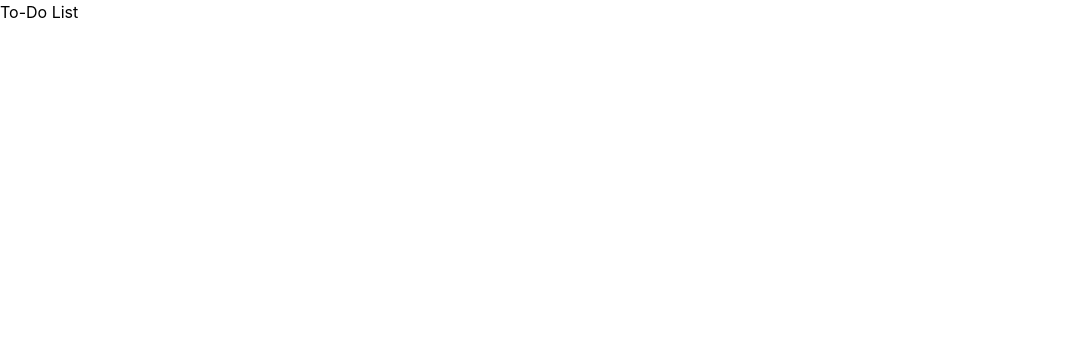
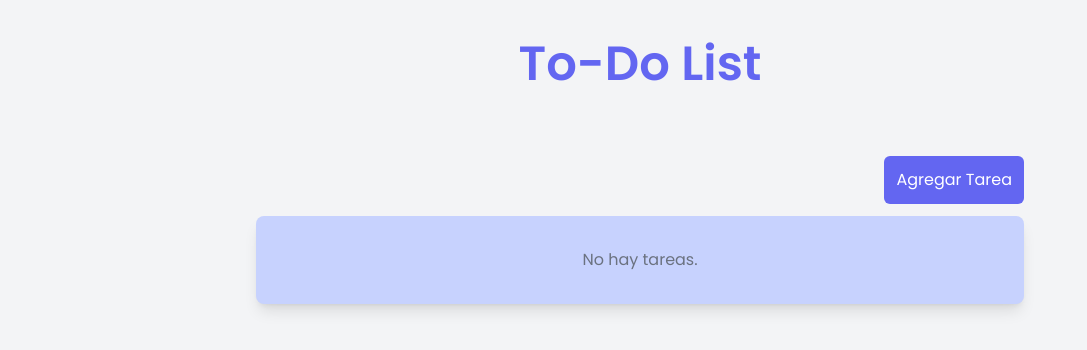
Before and after one commit to AlejoAndino/To-Do-List-PT, a React (Vite) app: page / in a window 1280 px wide. Shown: the top 350 px of the page, without its empty margins (0-1087 px from the left). Built offline with nearby package versions, Linux system fonts and the light colour scheme.

Commit message:
finished features

```diff
--- a/package.json
+++ b/package.json
@@ -11,7 +11,8 @@
   },
   "dependencies": {
     "react": "^18.3.1",
-    "react-dom": "^18.3.1"
+    "react-dom": "^18.3.1",
+    "react-icons": "^5.4.0"
   },
   "devDependencies": {
     "@eslint/js": "^9.17.0",
--- a/src/App.tsx
+++ b/src/App.tsx
@@ -1,12 +1,69 @@
-import './App.css'
+import React, { useState, useEffect } from "react";
+import AddTaskForm from "./components/AddTaskForm";
+import TaskList from "./components/TaskList";
 
-function App() {
+type Task = {
+  id: string;
+  text: string;
+  completed: boolean;
+  timestamp: string;
+};
+
+const App: React.FC = () => {
+  const [tasks, setTasks] = useState<Task[]>([]);
+
+  // Cargar tareas desde localStorage al iniciar
+  useEffect(() => {
+    const savedTasks = localStorage.getItem("tasks");
+    if (savedTasks) {
+      setTasks(JSON.parse(savedTasks));
+    }
+  }, []);
+
+  // Guardar tareas en localStorage cada vez que las tareas cambian
+  useEffect(() => {
+    if (tasks.length > 0) {
+      localStorage.setItem("tasks", JSON.stringify(tasks));
+    }
+  }, [tasks]);
+
+  const addTask = (text: string) => {
+    const newTask: Task = {
+      id: Date.now().toString(),
+      text,
+      completed: false,
+      timestamp: new Date().toLocaleString(), // Guardar la fecha y hora actuales
+    };
+    setTasks([...tasks, newTask]);
+  };
+
+  const toggleTaskCompletion = (id: string) => {
+    setTasks(
+      tasks.map((task) =>
+        task.id === id ? { ...task, completed: !task.completed } : task
+      )
+    );
+  };
+
+  const deleteTask = (id: string) => {
+    setTasks(tasks.filter((task) => task.id !== id));
+  };
 
   return (
-    <div>
-      To-Do List
+    <div className="min-h-screen flex flex-col items-center bg-gray-100">
+      <h1 className="text-5xl text-indigo-500 p-10 font-semibold text-center mb-4">
+        To-Do List
+      </h1>
+      <div className="w-full h-full max-w-3xl">
+        <AddTaskForm addTask={addTask} />
+        <TaskList
+          tasks={tasks}
+          toggleTaskCompletion={toggleTaskCompletion}
+          deleteTask={deleteTask}
+        />
+      </div>
     </div>
-  )
-}
+  );
+};
 
-export default App
+export default App;
--- /dev/null
+++ b/src/components/AddTaskForm.tsx
@@ -0,0 +1,63 @@
+import React, { useState } from 'react';
+
+interface TaskInputProps {
+  addTask: (text: string) => void;
+}
+
+const AddTaskForm: React.FC<TaskInputProps> = ({ addTask }) => {
+  const [taskText, setTaskText] = useState('');
+  const [isModalOpen, setIsModalOpen] = useState(false);
+
+  const handleSubmit = (e: React.FormEvent) => {
+    e.preventDefault();
+    if (taskText.trim() !== '') {
+      addTask(taskText);
+      setTaskText('');
+      setIsModalOpen(false);
+    }
+  };
+
+  return (
+    <div className='py-3 flex justify-end'>
+      {/* Botón para abrir el modal */}
+      <button
+        onClick={() => setIsModalOpen(true)}
+        className="p-3 bg-indigo-500 text-white rounded-md"
+      >
+        Agregar Tarea
+      </button>
+
+      {/* Modal */}
+      {isModalOpen && (
+        <div className="fixed inset-0 bg-gray-800 bg-opacity-50 flex justify-center items-center z-50">
+          <div className="bg-white w-full max-w-md p-6 rounded-md shadow-lg">
+            <h2 className="text-xl font-semibold mb-4">Nueva Tarea</h2>
+            <form onSubmit={handleSubmit} className="flex flex-col">
+              <input
+                type="text"
+                value={taskText}
+                onChange={(e) => setTaskText(e.target.value)}
+                placeholder="Escribe tu tarea"
+                className="p-2 border border-gray-300 rounded-md mb-4"
+              />
+              <div className="flex justify-end space-x-2">
+                <button
+                  type="button"
+                  onClick={() => setIsModalOpen(false)}
+                  className="p-2 bg-gray-300 text-gray-700 rounded-md"
+                >
+                  Cancelar
+                </button>
+                <button type="submit" className="p-2 bg-blue-500 text-white rounded-md">
+                  Agregar
+                </button>
+              </div>
+            </form>
+          </div>
+        </div>
+      )}
+    </div>
+  );
+};
+
+export default AddTaskForm;
--- /dev/null
+++ b/src/components/TaskItem.tsx
@@ -0,0 +1,47 @@
+import React from "react";
+import { FaTrash } from "react-icons/fa6";
+import { HiPencil } from "react-icons/hi2";
+
+interface TaskItemProps {
+  task: { id: string; text: string; completed: boolean, timestamp: string };
+  toggleTaskCompletion: (id: string) => void;
+  deleteTask: (id: string) => void;
+}
+
+const TaskItem: React.FC<TaskItemProps> = ({
+  task,
+  toggleTaskCompletion,
+  deleteTask,
+}) => {
+  return (
+    <li className={`flex justify-between items-center p-3 rounded-md border-b ${task.completed ? 'bg-green-200' : 'bg-white'}`}>
+      <div className="flex items-center">
+        <input
+          type="checkbox"
+          checked={task.completed}
+          onChange={() => toggleTaskCompletion(task.id)}
+          className="mr-2 w-6 h-6"
+        />
+        <div>
+        <p className={task.completed ? "line-through text-gray-500" : ""}>
+          {task.text}
+        </p>
+        <p className="text-xs">{task.timestamp}</p>
+        </div>
+      </div>
+      <div className="space-x-2">
+        <button
+          onClick={() => deleteTask(task.id)}
+          className="text-red-500 hover:text-red-700 hover:bg-slate-300 p-2 bg-slate-200"
+        >
+          <FaTrash />
+        </button>
+        <button className="p-2 bg-slate-200 hover:text-black hover:bg-slate-300">
+          <HiPencil />
+        </button>
+      </div>
+    </li>
+  );
+};
+
+export default TaskItem;
--- /dev/null
+++ b/src/components/TaskList.tsx
@@ -0,0 +1,37 @@
+import React from 'react';
+import TaskItem from './TaskItem';
+
+interface Task {
+  id: string;
+  text: string;
+  completed: boolean;
+}
+
+interface TaskListProps {
+  tasks: Task[];
+  toggleTaskCompletion: (id: string) => void;
+  deleteTask: (id: string) => void;
+}
+
+const TaskList: React.FC<TaskListProps> = ({ tasks, toggleTaskCompletion, deleteTask }) => {
+  return (
+    <div className='bg-indigo-200 p-8 rounded-lg shadow-lg'>
+      {tasks.length === 0 ? (
+        <p className="text-center text-gray-500">No hay tareas.</p>
+      ) : (
+        <ul className="space-y-3">
+          {tasks.map((task) => (
+            <TaskItem
+              key={task.id}
+              task={task}
+              toggleTaskCompletion={toggleTaskCompletion}
+              deleteTask={deleteTask}
+            />
+          ))}
+        </ul>
+      )}
+    </div>
+  );
+};
+
+export default TaskList;
--- /dev/null
+++ b/src/hooks/useLocalStorage.ts
@@ -0,0 +1,14 @@
+import { useState, useEffect } from "react";
+
+export function useLocalStorage<T>(key: string, initialValue: T) {
+  const [value, setValue] = useState<T>(() => {
+    const jsonValue = localStorage.getItem(key);
+    return jsonValue ? JSON.parse(jsonValue) : initialValue;
+  });
+
+  useEffect(() => {
+    localStorage.setItem(key, JSON.stringify(value));
+  }, [key, value]);
+
+  return [value, setValue] as [T, React.Dispatch<React.SetStateAction<T>>];
+}
--- a/src/index.css
+++ b/src/index.css
@@ -1,7 +1,10 @@
-:root {
-  font-family: Inter, system-ui, Avenir, Helvetica, Arial, sans-serif;
-  line-height: 1.5;
-  font-weight: 400;
+@import url('https://fonts.googleapis.com/css2?family=Poppins:wght@400;500;600;700&display=swap');
+
+body {
+  font-family: 'Poppins', sans-serif;
+  margin: 0;
+  padding: 0;
+  box-sizing: border-box;
 }
 
 @tailwind base;
```
Also changed, not shown: postcss.config.cjs (renamed from postcss.config.js), 1 other file (tests, documents, lock files or other folders).
